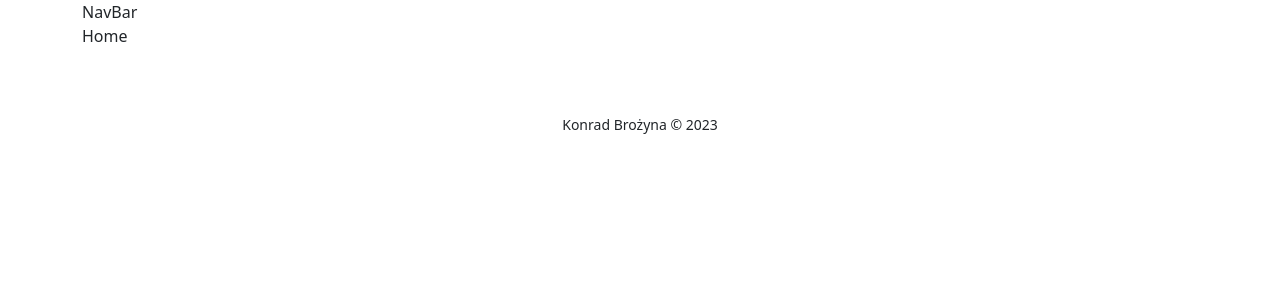
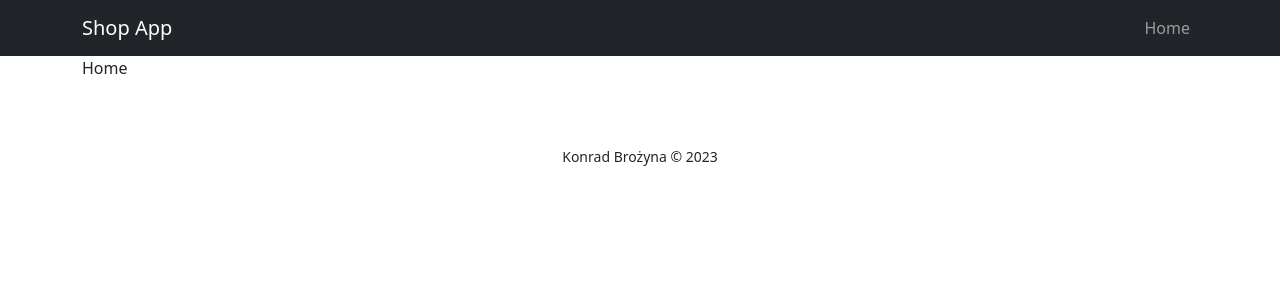
Before and after one commit to kondzio3002/ShopApp, a React (Create React App) app in the folder client/: page / in a window 1280 px wide. Shown: the top 300 px of the page. Built offline with nearby package versions, Linux system fonts and the light colour scheme.

Commit message:
Add NavBar

```diff
--- a/client/src/App.js
+++ b/client/src/App.js
@@ -6,14 +6,14 @@ import NotFound from './components/pages/NotFound/NotFound';
 
 const App = () => {
   return (
-    <Container>
-      <MainLayout>
+    <MainLayout>
+      <Container>
         <Routes>
           <Route path='/' element={<Home />} />
           <Route path='*' element={<NotFound />} />
         </Routes>
-      </MainLayout>
-    </Container>
+      </Container>
+    </MainLayout>
   )
 }
 
--- a/client/src/components/layout/NavBar/NavBar.js
+++ b/client/src/components/layout/NavBar/NavBar.js
@@ -1,8 +1,15 @@
+import { Container, Navbar, Nav } from 'react-bootstrap';
+
 const NavBar = () => {
   return (
-    <div>
-      NavBar
-    </div>
+    <Navbar bg="dark" variant="dark">
+      <Container>
+        <Navbar.Brand>Shop App</Navbar.Brand>
+        <Nav>
+          <Nav.Link href='/'>Home</Nav.Link>
+        </Nav>
+      </Container>
+    </Navbar>
   );
 };
 
```
